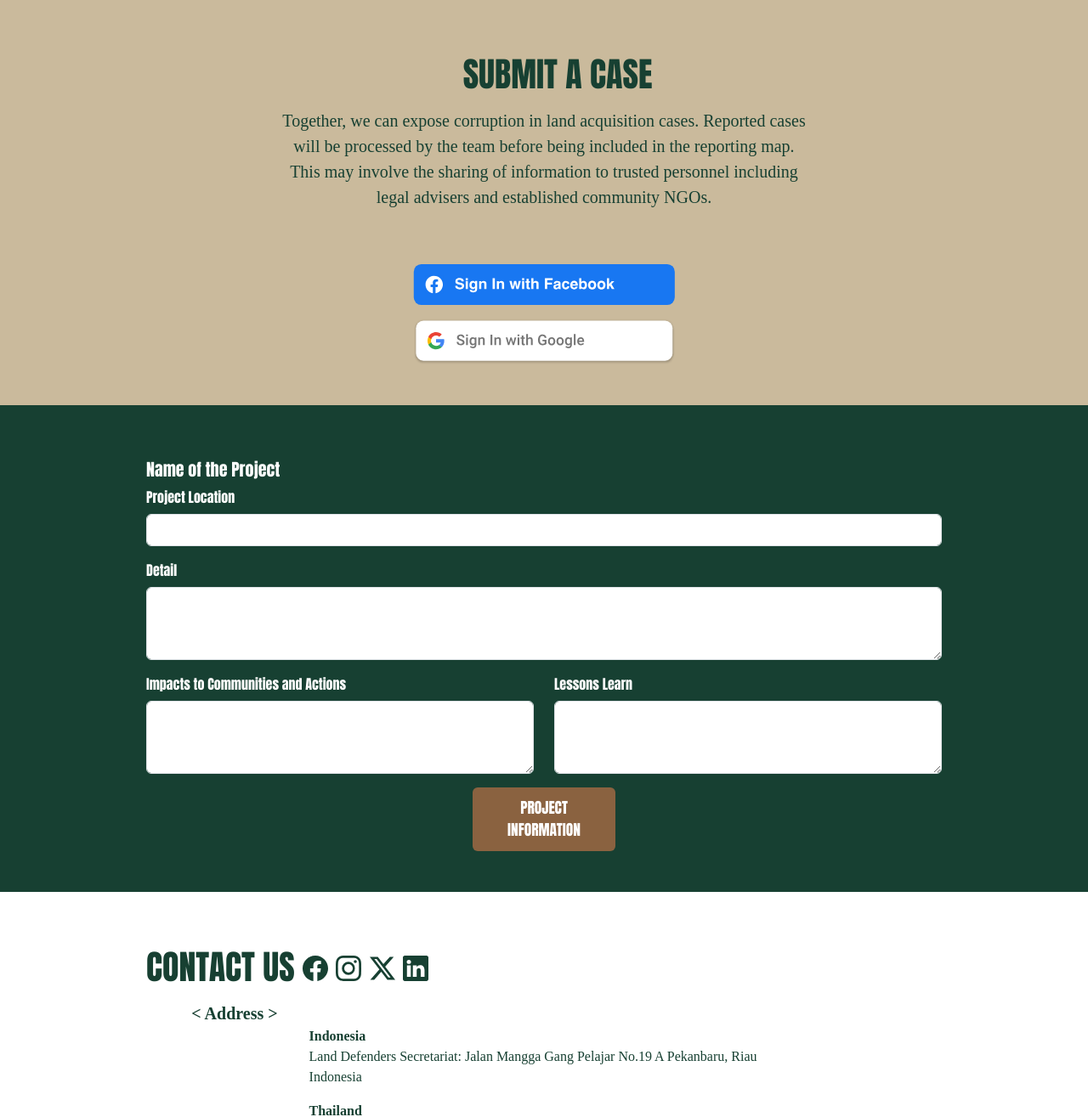
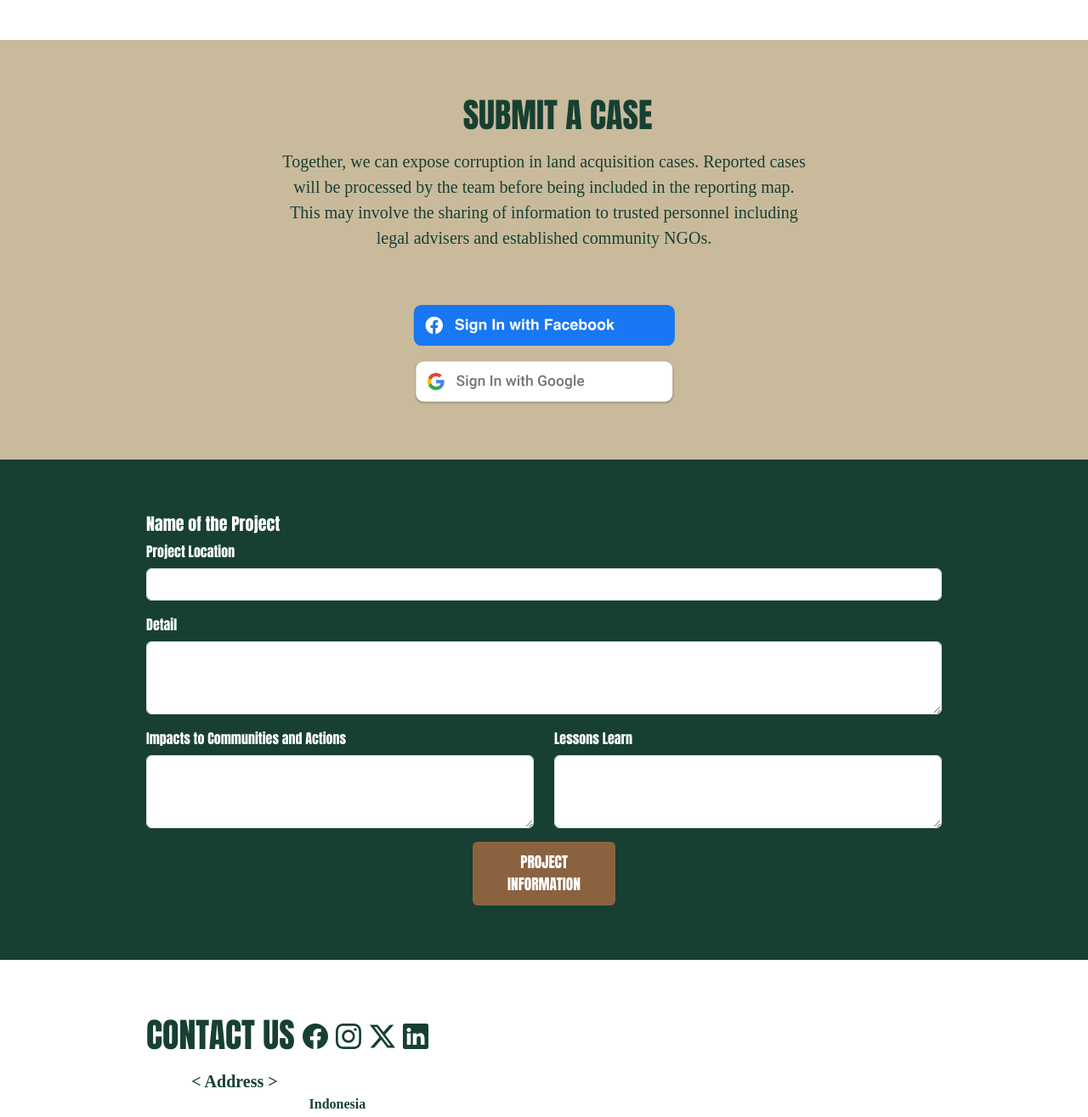
Before and after one commit to vison7/land-fn, a CodeIgniter app: page /media/index.php/home/index in a window 1280 px wide. Shown: the part 4061-5376 px from the top of the page at 85% size. Run offline with CodeIgniter, Linux system fonts and the light colour scheme; data that the repository does not hold is empty; some web fonts are replaced.

Commit message:
Fix some html

```diff
--- a/application/config/autoload.php
+++ b/application/config/autoload.php
@@ -89,7 +89,7 @@ $autoload['drivers'] = array();
 |
 |	$autoload['helper'] = array('url', 'file');
 */
-$autoload['helper'] = array('url');
+$autoload['helper'] = array();
 
 /*
 | -------------------------------------------------------------------
--- a/application/views/home/index.php
+++ b/application/views/home/index.php
@@ -25,7 +25,7 @@
     </div>
 
       <div class=" col-lg-4 col-md-6">
-          <div class="card" style="">
+          <div class="card mb-5" style="">
             <div class="card-body">
               <h5 class="card-title">I’m looking to</h5>
               <h6 class="card-subtitle mb-2 text-body-secondary"></h6>
@@ -35,8 +35,10 @@
             </div>
           </div>
       </div>
+
       <div class=" col-lg-2 ">
       </div>
+
       <div class=" col-lg-4 col-md-6">
           <div class="card" style="">
             <div class="card-body">
@@ -73,7 +75,7 @@
     <h1 class="m-3">See the cases</h1>
     </div>
     <div class="col-lg-4 col-md-4">
-      <div class="btn-group mt-3" role="group" aria-label="Button group with nested dropdown">
+      <div class="btn-group mt-3 mb-3" role="group" aria-label="Button group with nested dropdown">
         <div class="btn-group btn-group-sm" role="group">
           <button type="button" class="btn btn-secondary dropdown-toggle" data-bs-toggle="dropdown" aria-expanded="false">
             Select Country
@@ -395,9 +397,8 @@
       Together, we can expose corruption in land acquisition cases. Reported cases will be processed by the team before being included in the reporting map. This may involve the sharing of information to trusted personnel including legal advisers and established community NGOs.
       </p>
 
-      <div class="col-lg-6 col-md-6 mx-auto">
+      <div class="col-lg-6 col-md-6 mb-3 mx-auto">
         <img src="/assets/images/login-fb.svg" class="img-fluid mt-5" alt="...">
-
         <img src="/assets/images/login-gmail.svg" class="img-fluid mt-3" alt="...">
       </div>
 
@@ -439,7 +440,7 @@
             </div>
           </div>
 
-          <div class="col-lg-12 col-md-12 mx-auto text-center">
+          <div class="col-lg-12 col-md-12 mb-3 mx-auto text-center">
             <button type="button" class="btn btn-submit">PROJECT<br />INFORMATION</button>
           </div>
 
--- a/index.php
+++ b/index.php
@@ -53,7 +53,8 @@
  *
  * NOTE: If you change these, also change the error_reporting() code below
  */
-	define('ENVIRONMENT', isset($_SERVER['CI_ENV']) ? $_SERVER['CI_ENV'] : 'development');
+	// define('ENVIRONMENT', isset($_SERVER['CI_ENV']) ? $_SERVER['CI_ENV'] : 'development');
+	define('ENVIRONMENT', 'production');
 
 /*
  *---------------------------------------------------------------
```
